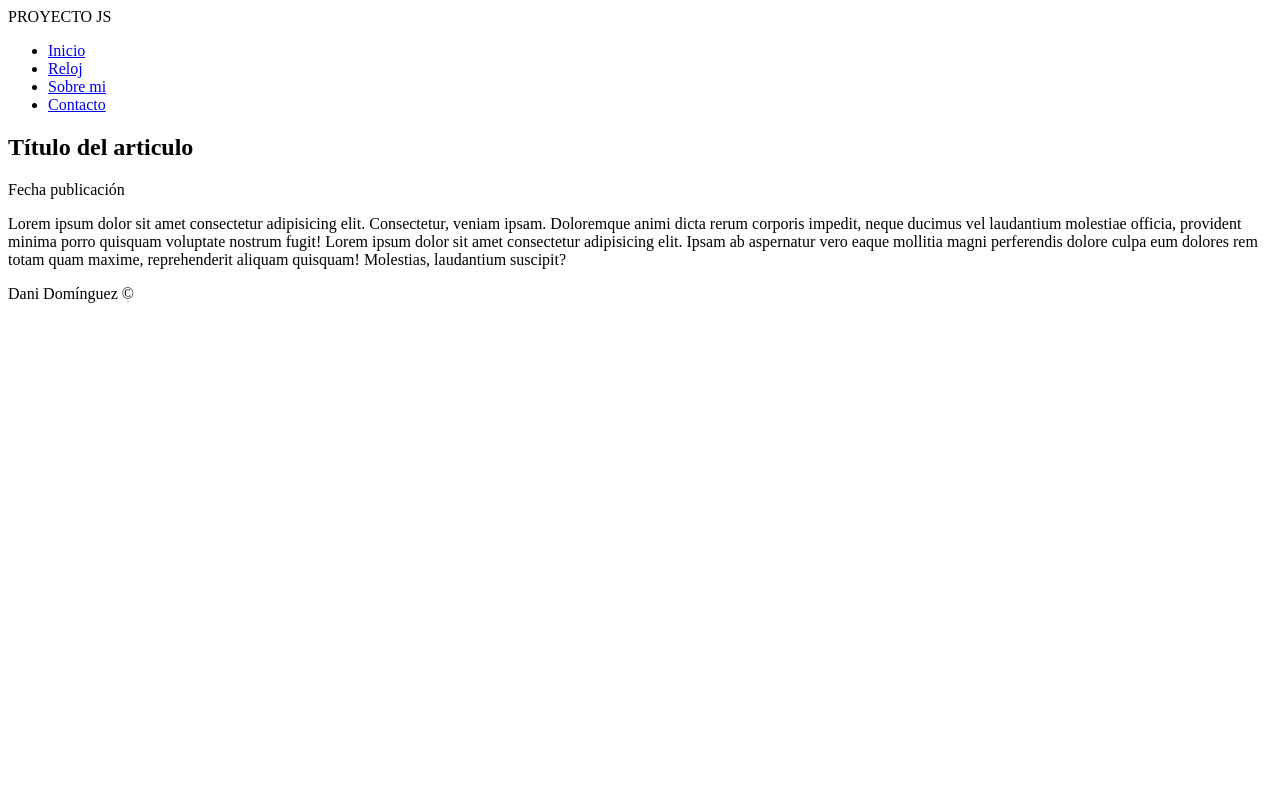
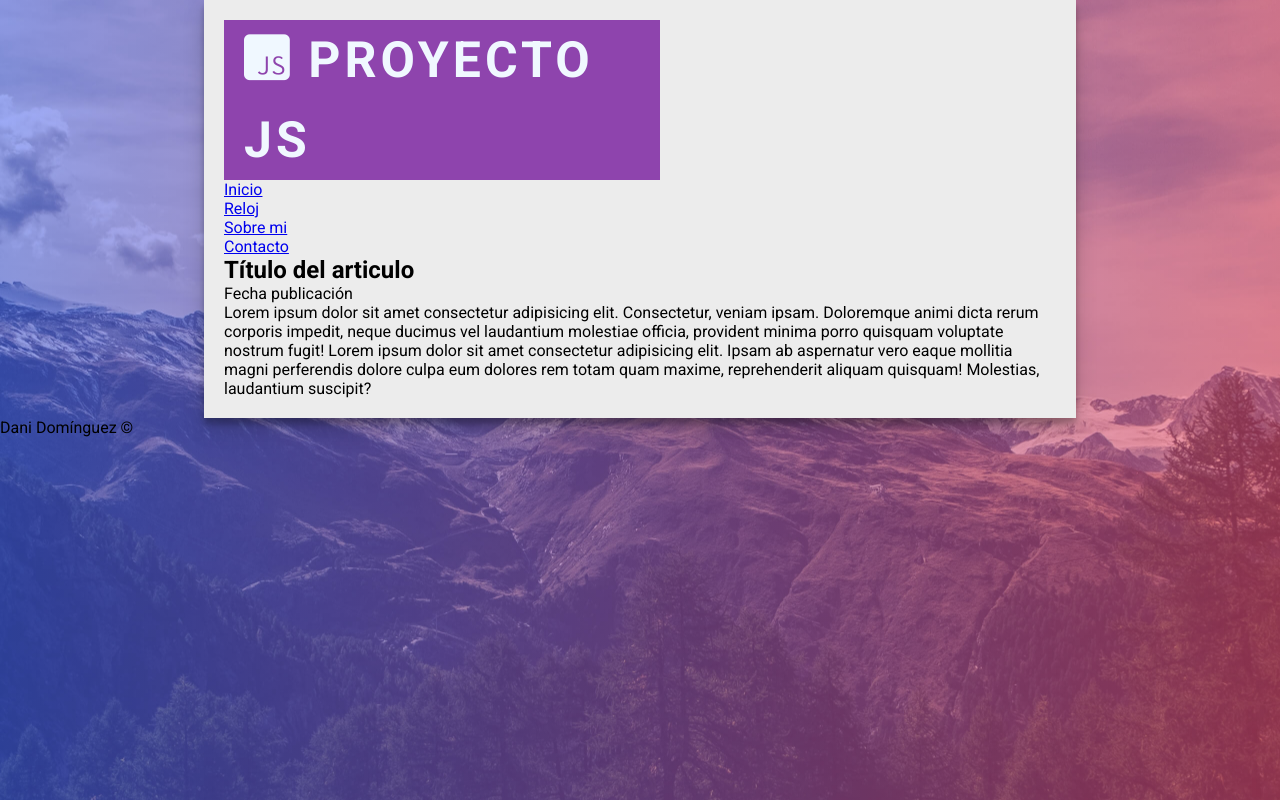
Before and after one commit to danidz96/proyecto-js, a plain HTML site: page index.html in a window 1280 px wide. Drawn offline with Linux system fonts and the light colour scheme.

Commit message:
crear estilos cabecera y background

```diff
--- a/css/main.css
+++ b/css/main.css
@@ -0,0 +1,38 @@
+*{
+    margin: 0px;
+    padding: 0px;
+    list-style: none;
+}
+body {
+    background: linear-gradient(90deg, rgba(63, 94, 251, 0.5) 0%, rgba(252, 70, 107, 0.5) 100%), url('../img/hero-img.jpg') no-repeat;
+    background-position: center;
+    background-size: cover;
+    background-attachment: fixed;
+    font-family: 'Roboto', sans-serif;
+}
+
+.clearfix::after {
+    content: "";
+    clear: both;
+    display: table;
+}
+
+#container{
+    width: 65%;
+    margin: 0 auto;
+    padding: 20px;
+    background: rgb(236, 236, 236);
+    box-shadow: 0 10px 20px rgba(0,0,0,0.19), 0 6px 6px rgba(0,0,0,0.23);
+}
+
+#logo{
+    font-size: 50px;
+    letter-spacing: 4px;
+    background: #8e44ad;
+    font-weight: 700;
+    color: aliceblue;
+    line-height: 80px;
+    width: 50%;
+    float: left;
+    padding-left: 20px;
+}
--- a/index.html
+++ b/index.html
@@ -5,15 +5,19 @@
     <meta http-equiv="X-UA-Compatible" content="ie=edge">
     <title>Proyecto con JavaScript</title>
     <link rel="stylesheet" href="css/main.css">
+    <link href="https://fonts.googleapis.com/css?family=Roboto:400,700" rel="stylesheet">
+    <link rel="stylesheet" href="https://use.fontawesome.com/releases/v5.0.13/css/all.css" integrity="sha384-DNOHZ68U8hZfKXOrtjWvjxusGo9WQnrNx2sqG0tfsghAvtVlRW3tvkXWZh58N9jp" crossorigin="anonymous">
     <script src="js/main.js"></script>
 </head>
 <body>
-    <section id="global">
+    <section id="container">
         <!-- Cabecera -->
         <header>
             <div id="logo">
+                <i class="fab fa-js-square"></i>
                 PROYECTO JS
             </div>
+            <div class="clearfix"></div>
             <nav>
                 <ul id="menu">
                     <li><a href="#">Inicio</a></li>
```
Also changed, not shown: img/hero-img.jpg (added).
